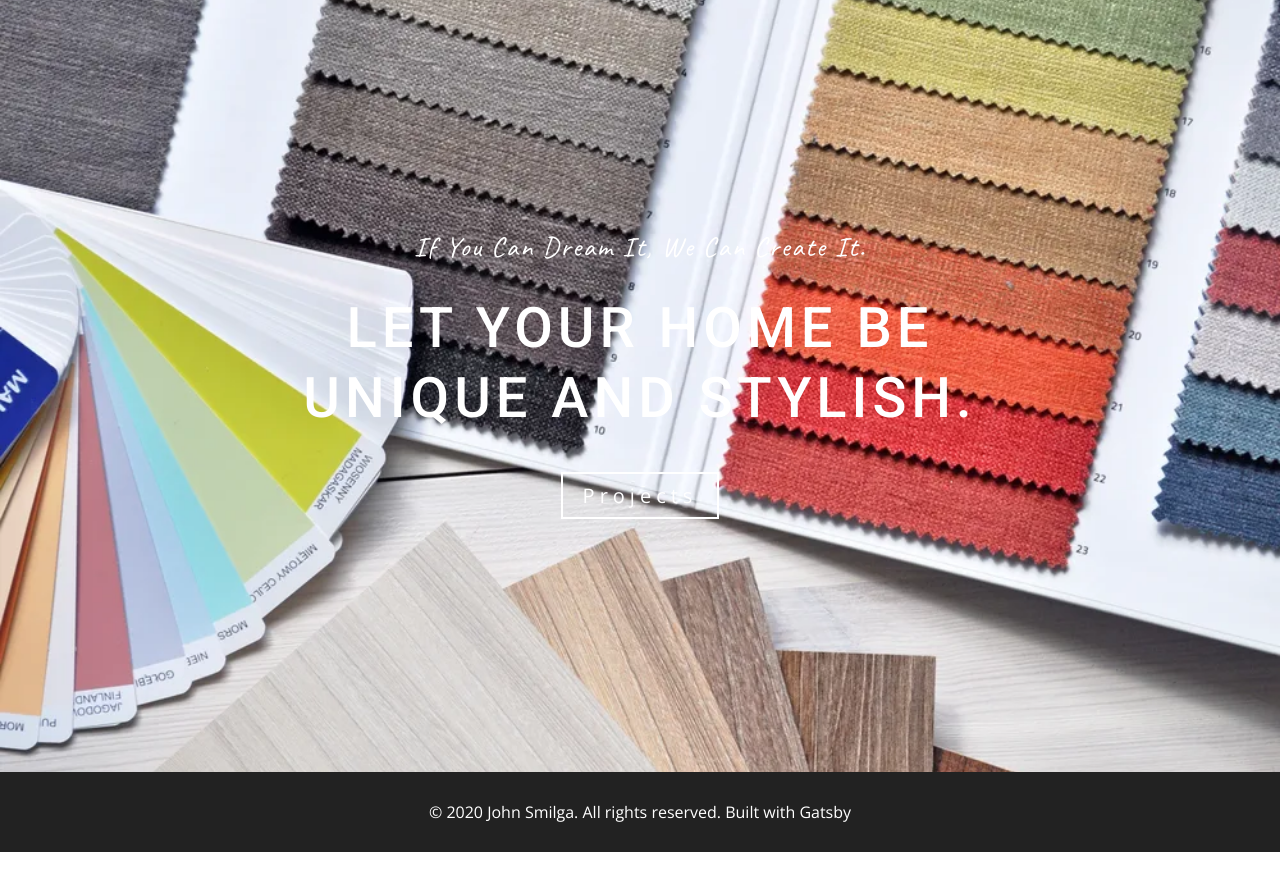
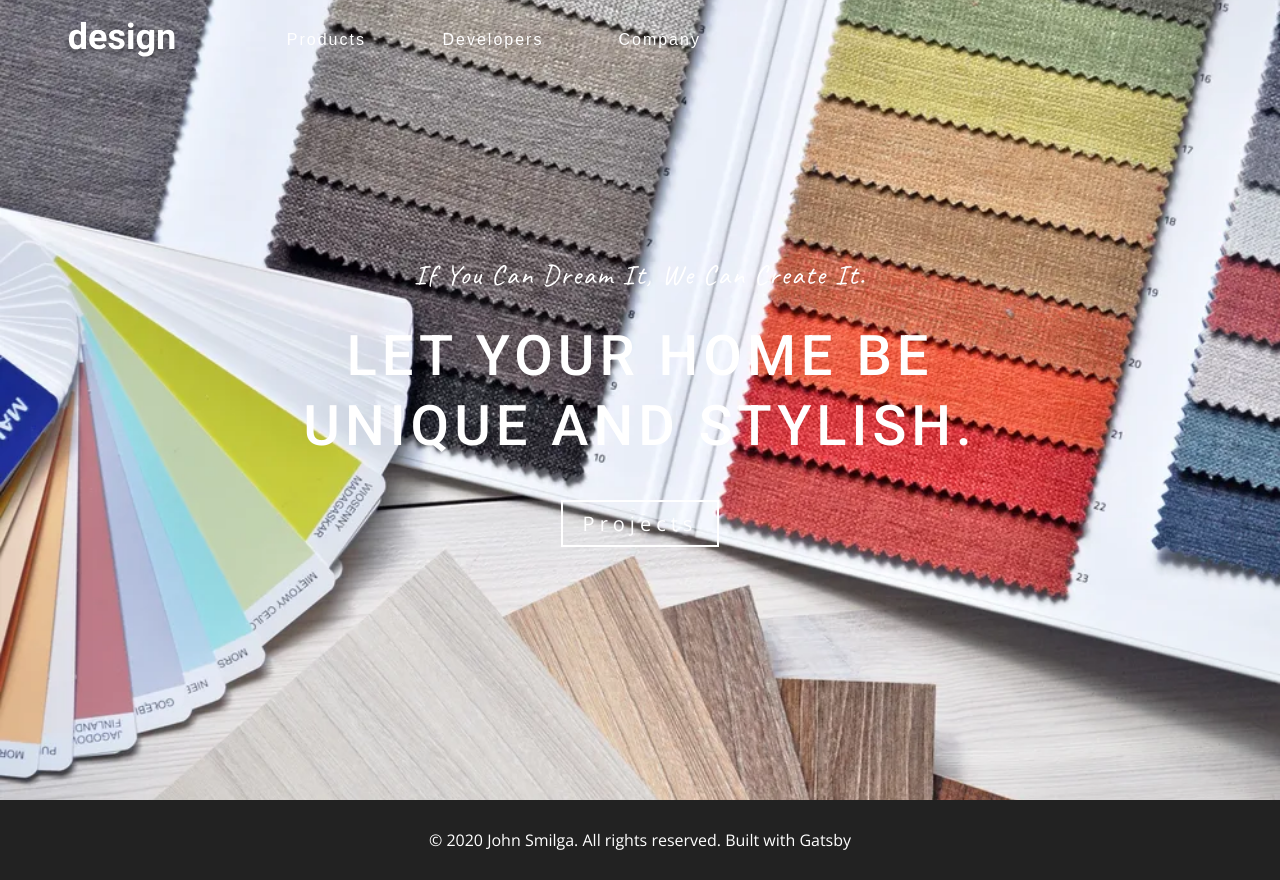
Before and after one commit to danielalexvega/gatsby-design-site, a Gatsby site: page / in a window 1280 px wide. Before the commit the page ends 852 px from the top, so only its background shows below. Built offline with nearby package versions, Linux system fonts and the light colour scheme; Gatsby itself is replaced by a stand-in of ours.

Commit message:
work on navbar

```diff
--- a/src/components/Background.js
+++ b/src/components/Background.js
@@ -21,7 +21,7 @@ const Background = ({ children }) => {
 
   return (
     <Wrapper>
-      <BackgroundImage Tag="div" fluid={fluid} className="bcg" preserveStackingContext='true'>
+      <BackgroundImage Tag="div" fluid={fluid} className="bcg" preserveStackingContext={true}>
         {children}
       </BackgroundImage>
     </Wrapper>
--- a/src/components/Navbar.js
+++ b/src/components/Navbar.js
@@ -6,7 +6,32 @@ import { Link } from "gatsby"
 import NavLink from "./NavLink"
 
 const Navbar = () => {
-  return <h2>navbar component</h2>
+  return (
+    <Wrapper>
+      <div className="nav-center">
+        <div className="nav-header">
+          <Link to='/'>
+            <img src={logo} alt='design' />
+          </Link>
+          <button className='toggle-btn'>
+            <GoThreeBars />
+          </button>
+        </div>
+        <ul className="nav-links">
+          <li>
+            <button>products</button>
+          </li>
+          <li>
+            <button>developers</button>
+          </li>
+          <li>
+            <button>company</button>
+          </li>
+        </ul>
+      </div>
+    </Wrapper>
+
+  )
 }
 
 const Wrapper = styled.nav`
```
